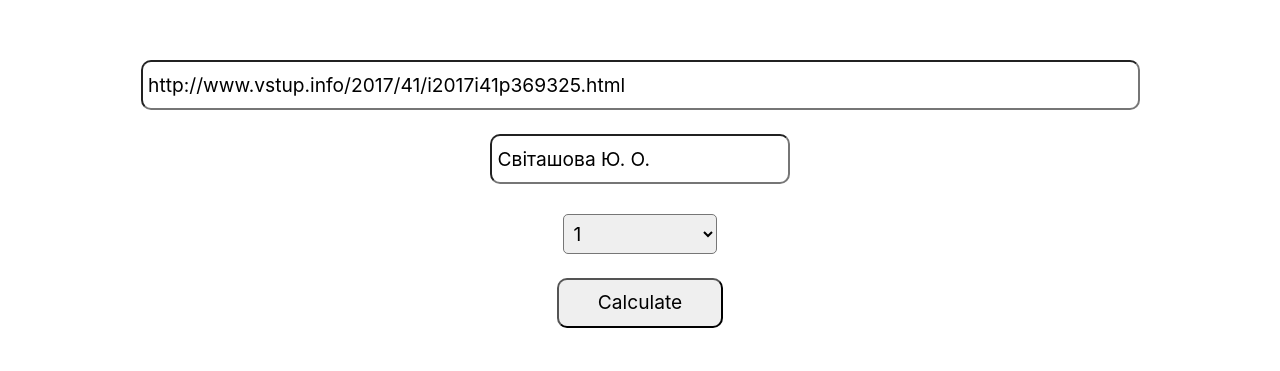
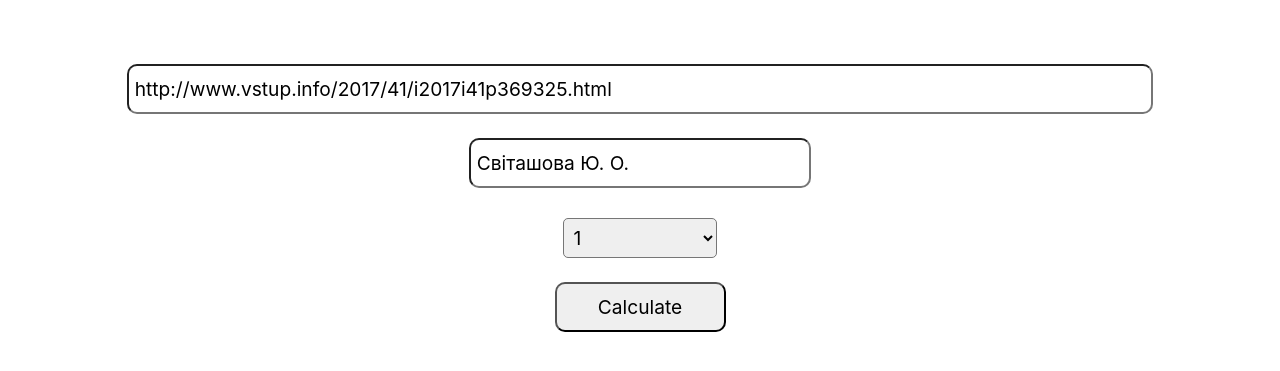
Before and after one commit to MishaHnatyshyn/vstup-info-priority-filter, a website: page public/index.html in a window 1280 px wide. Shown: the part 107-478 px from the top of the page. Drawn offline with nearby package versions, Linux system fonts and the light colour scheme.

Commit message:
Update style.css

```diff
--- a/public/styles/style.css
+++ b/public/styles/style.css
@@ -2,7 +2,6 @@ html{
     margin: 0px;
     padding: 0px;
     overflow: hidden;
-    height: 100%;
 }
 
 body{
@@ -10,7 +9,6 @@ body{
     margin: 0px;
     padding: 0px;
     width: 100%;
-    height: 100%;
 }
 
 form{
@@ -36,7 +34,8 @@ button{
 }
 
 #pib{
-    width: 300px;
+    width: 30%;
+    min-width: 250px;
 }
 
 #path{
@@ -66,3 +65,8 @@ select{
     border-radius: 5px;
     margin-top: 6px;
 }
+
+.container{
+    padding: 0;
+    width: 90%;
+}
```
